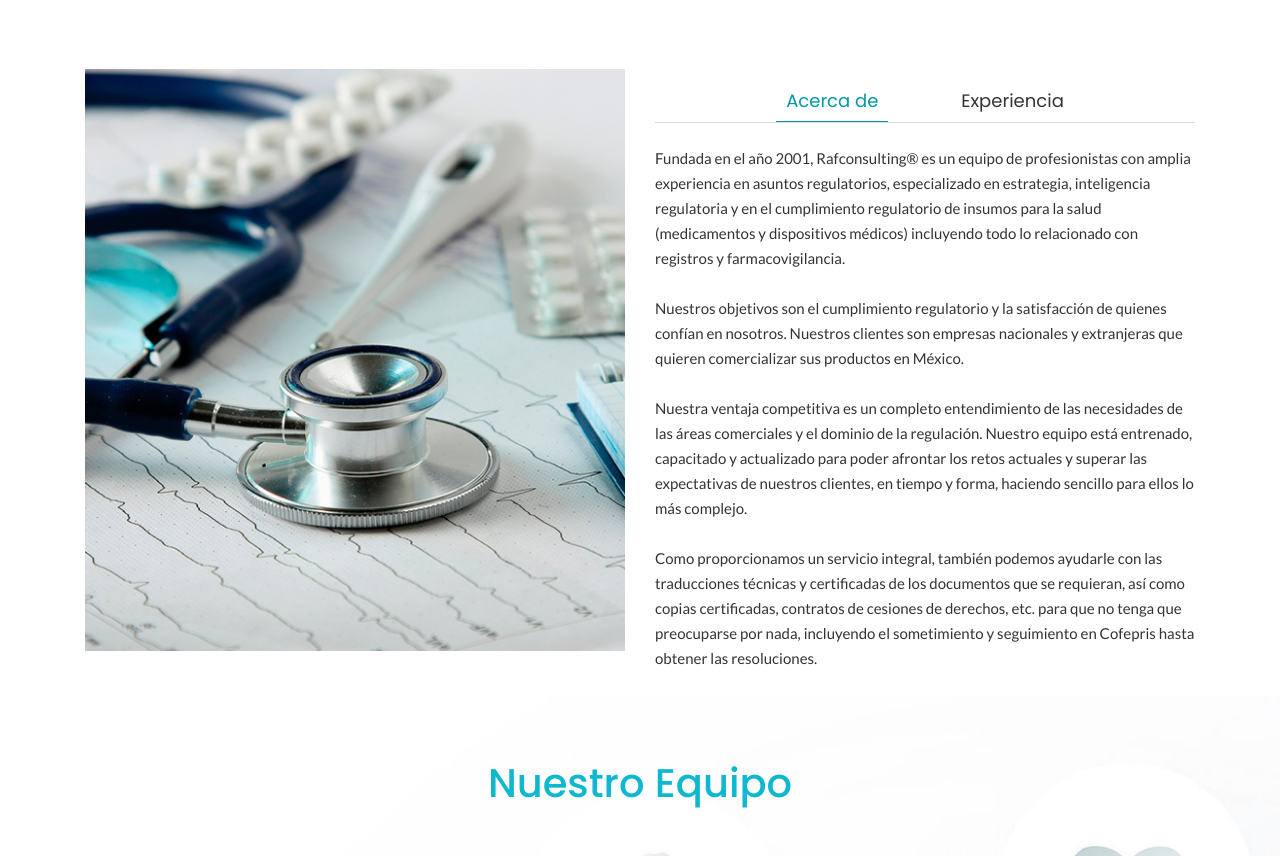
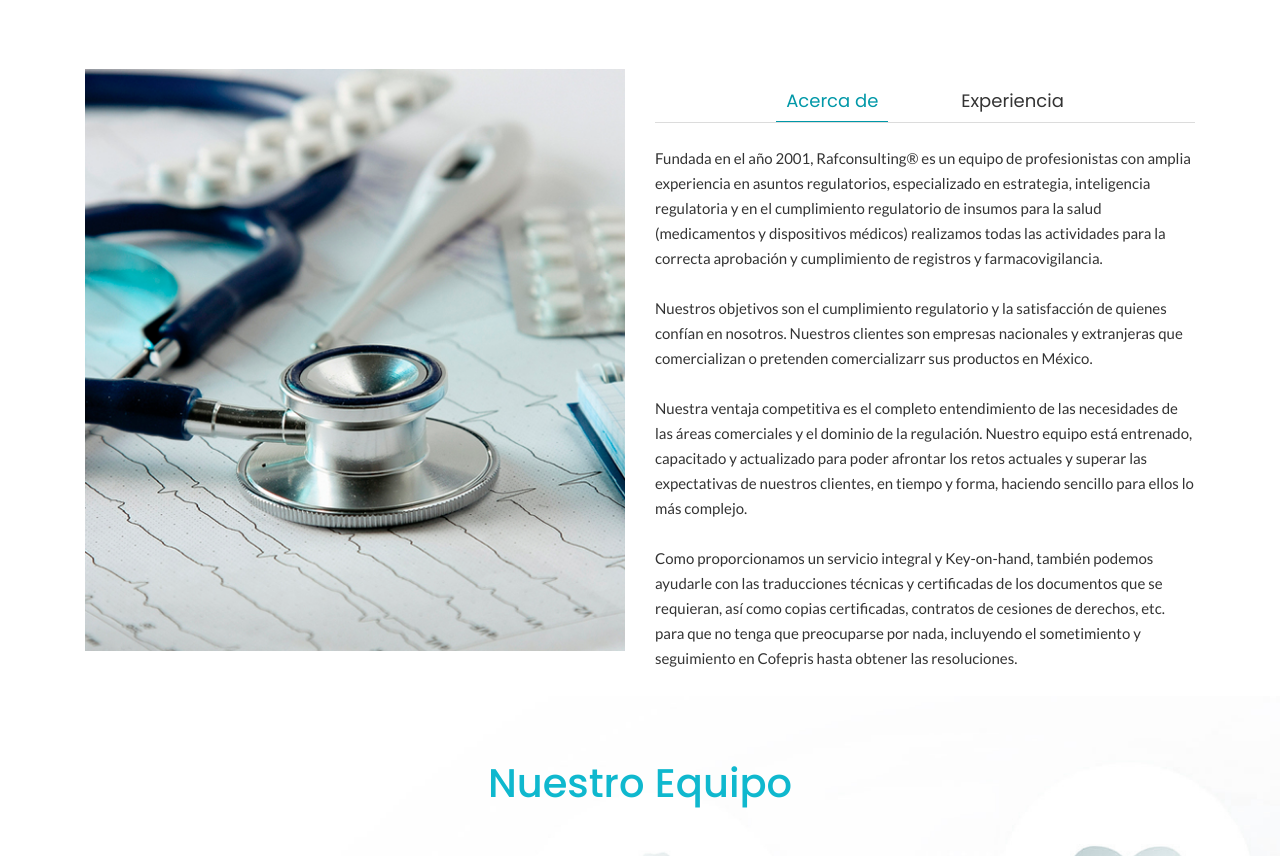
Before and after one commit to luisrlwev/raf-consulting, a PHP site: page /quienes-somos.php in a window 1280 px wide. Shown: the part 633-1489 px from the top of the page. Run offline with PHP 8.4, Linux system fonts and the light colour scheme.

Commit message:
avances hasta quienes somos

```diff
--- a/includes/footer.php
+++ b/includes/footer.php
@@ -8,11 +8,7 @@
                                 <img src="img/logo-footer.png" alt="">
                             </div>
                             <p class="text">
-                                Expertos en consultoría e inteligencia
-                                regulatoria y farmacovigilancia en
-                                Mexico. Especialistas en aprobaciones
-                                Medicamentos, Dispositivos Médicos y
-                                otros productos y servicios en Cofepris.
+                                Expertos en registros en Cofepris e integración de dossiers. Consultoría e inteligencia regulatoria y farmacovigilancia en Mexico. Todo tipo de Medicamentos, Dispositivos Médicos y otros productos y servicios. Titulares de registros de dispositivos médicos y representación legal de medicamentos en México.
                             </p>
                         </div>
                     </div>
@@ -56,7 +52,7 @@
                 <div class="row">
                     <div class="col-lg-6 col-sm-12 col-12">
                         <div class="fba-left">
-                            <p><span style="color:#0fb8ce;">RAF consulting</span> © 2023. Todos los derechos reservados.</p>
+                            <p><span style="color:#0fb8ce;">RAF consulting</span> © 2025. Todos los derechos reservados.</p>
                         </div>
                     </div>
                     <div class="col-lg-6 col-sm-12 col-12">
--- a/js/theme.js
+++ b/js/theme.js
@@ -306,7 +306,7 @@ $(".btn-movil-menu").click(function () {
             navText: ["<i class='fa fa-angle-left'></i>", "<i class='fa fa-angle-right'></i>"],
             nav: false,
             items: 3,
-            smartSpeed: 6000,
+            smartSpeed: 2000,
             dots: true,
             autoplay: false,
             autoplayTimeout: 1000,
--- a/quienes-somos.php
+++ b/quienes-somos.php
@@ -86,24 +86,24 @@
                             <div class="tab-pane fade show active" id="nav-mission" role="tabpanel" aria-labelledby="nav-mission-tab">
                                 <div class="about-tab-box">
                                     <p>
-                                    Fundada en el año 2001, Rafconsulting® es un equipo de profesionistas con amplia experiencia en asuntos regulatorios, especializado en estrategia, inteligencia regulatoria y en el cumplimiento regulatorio de insumos para la salud (medicamentos y dispositivos médicos) incluyendo todo lo relacionado con registros y farmacovigilancia.
+                                    Fundada en el año 2001, Rafconsulting® es un equipo de profesionistas con amplia experiencia en asuntos regulatorios, especializado en estrategia, inteligencia regulatoria y en el cumplimiento regulatorio de insumos para la salud (medicamentos y dispositivos médicos) realizamos todas las actividades para la correcta aprobación y cumplimiento de registros y farmacovigilancia.
                                     <br><br>
-                                    Nuestros objetivos son el cumplimiento regulatorio y la satisfacción de quienes confían en nosotros. Nuestros clientes son empresas nacionales y extranjeras que quieren comercializar sus productos en México.
+                                    Nuestros objetivos son el cumplimiento regulatorio y la satisfacción de quienes confían en nosotros. Nuestros clientes son empresas nacionales y extranjeras que comercializan o pretenden comercializarr sus productos en México.
                                     <br><br>
-                                    Nuestra ventaja competitiva es un completo entendimiento de las necesidades de las áreas comerciales y el dominio de la regulación. Nuestro equipo está entrenado, capacitado y actualizado para poder afrontar los retos actuales y superar las expectativas de nuestros clientes, en tiempo y forma, haciendo sencillo para ellos lo más complejo.
+                                    Nuestra ventaja competitiva es el completo entendimiento de las necesidades de las áreas comerciales y el dominio de la regulación. Nuestro equipo está entrenado, capacitado y actualizado para poder afrontar los retos actuales y superar las expectativas de nuestros clientes, en tiempo y forma, haciendo sencillo para ellos lo más complejo.
                                     <br><br>
-                                    Como proporcionamos un servicio integral, también podemos ayudarle con las traducciones técnicas y certificadas de los documentos que se requieran, así como copias certificadas, contratos de cesiones de derechos, etc. para que no tenga que preocuparse por nada, incluyendo el sometimiento y seguimiento en Cofepris hasta obtener las resoluciones.
+                                    Como proporcionamos un servicio integral y Key-on-hand, también podemos ayudarle con las traducciones técnicas y certificadas de los documentos que se requieran, así como copias certificadas, contratos de cesiones de derechos, etc. para que no tenga que preocuparse por nada, incluyendo el sometimiento y seguimiento en Cofepris hasta obtener las resoluciones.
                                     </p>
                                 </div>
                             </div>
                             <div class="tab-pane fade" id="nav-vision" role="tabpanel" aria-labelledby="nav-vision-tab">
                                 <div class="about-tab-box">
                                     <p>
-                                        Desde el 2001, somos una empresa con gran experiencia y profesionalismo, en todos los servicios que ofrecemos, estamos dedicados a apoyar la industria de salud y de cualquier otra área que requiera servicios regulatorios y farmacovigilancia.
+                                        Desde el 2001, somos una empresa con gran experiencia y profesionalismo, en todos los servicios que ofrecemos, dedicados a apoyar la industria de salud y de cualquier otra área que requiera servicios regulatorios y farmacovigilancia.
                                         <br><br>
-                                        Tenemos un amplio entendimiento de las regulaciones y procedimientos regulatorios, lo que nos permite dar la solución más adecuada minimizando costos, optimizando tiempos y logrando la autorización (registro sanitario) de un amplio rango de productos.
+                                        Tenemos amplia experiencia en la aplicación de las regulaciones y procedimientos regulatorios, lo que nos permite dar la solución más adecuada minimizando costos, optimizando tiempos y logrando la autorización (registro sanitario) de un amplio rango de productos.
                                         <br><br>
-                                        Contamos también con gran experiencia en explicarle a los fabricantes (proveedores de información) el tipo de documentos que se requieren para el registro en fondo y forma, así como los requisitos que Cofepris espera para autorizar su producto. Tenemos un vasto conocimiento sobre las regulaciones en otros países, por lo que seguramente nos entenderemos con sus proveedores de dossiers.
+                                        Contamos también con gran experiencia en explicarle a los fabricantes (proveedores de información) el tipo de documentos que se requieren para el registro en fondo y forma, así como los requisitos y criterios que Cofepris espera para autorizar su producto. También tenemos amplio conocimiento en regulaciones en otros países, por lo que seguramente nos entenderemos con sus proveedores de dossiers.
                                         <br><br>
                                         Nos especializamos en asuntos regulatorios de medicamentos y dispositivos médicos de fabricación extranjera. Colaboramos con empresas de casi todos los continentes: Europa, América y Asia.
                                         <br><br>
@@ -132,11 +132,11 @@
                     <div class="col-lg-6 col-12">
                         <div class="video-details">
                             <p class="details">
-                            Todos los miembros de nuestro equipo son profesionistas en el área de la salud, con amplia experiencia en diferentes áreas de asuntos regulatorios y/o farmacovigilancia.
+                            Todos los miembros de nuestro equipo son profesionistas en el área de la salud, con amplia experiencia en diferentes áreas de asuntos regulatorios y en vigilancia postcomercialización.
                             <br><br>
                             Nuestro equipo es bilingüe (Inglés y Español).
                             <br><br>
-                            La suma de experiencia en asuntos regulatorios de todo el equipo es de más de 40 años, en los cuales hemos logrado una gran cantidad de registros sanitarios y autorizaciones
+                            La suma de experiencia en asuntos regulatorios de todo el equipo es de más de 50 años, en los cuales hemos logrado una gran cantidad de registros sanitarios y autorizaciones
                             <br><br>
                             Tenemos un programa de capacitación continua que nos permite estar a la vanguardia y un sistema de calidad que da consistencia a nuestros servicios.
                             </p>
@@ -169,6 +169,9 @@
                             <div class="content">
                                 <div class="csb-single">
                                     <p class="info">Completo entendimiento de las necesidades de las áreas comerciales.</p>
+                                </div>
+                                <div class="csb-single">
+                                    <p class="info">Dominio de la regulación y actualización constante.</p>
                                 </div>
                                 <div class="csb-single">
                                     <p class="info">Soluciones integrales, flexibles, personalizadas, de alta calidad y tiempo.</p>
@@ -212,13 +215,10 @@
                         <div class="col-lg-6 col-md-6 col-sm-12 col-12">
                             <div class="content">
                                 <div class="csb-single">
-                                    <p class="info">Tenemos servidores propios para el almacenamiento y protección de la información, respaldados por tecnología de punta y un alto nivel de seguridad de información.</p>
-                                </div>
-                                <div class="csb-single">
                                     <p class="info">Contamos con una amplia red de contactos y socios comerciales, para proporcionar servicios integrales y poder resolver los requerimientos de nuestros clientes.</p>
                                 </div>
                                 <div class="csb-single">
-                                    <p class="info">Comunicación cercana y constante con las Autoridades Regulatorias (Cofepris), Colegios, Cámaras y Asociaciones.</p>
+                                    <p class="info">Comunicación cercana y constante con las Autoridades Regulatorias (Cofepris), participamos activamente en Colegios, Cámaras y Asociaciones.</p>
                                 </div>
                             </div>
                         </div>
```
Also changed, not shown: index.php (+10 -9 lines).
